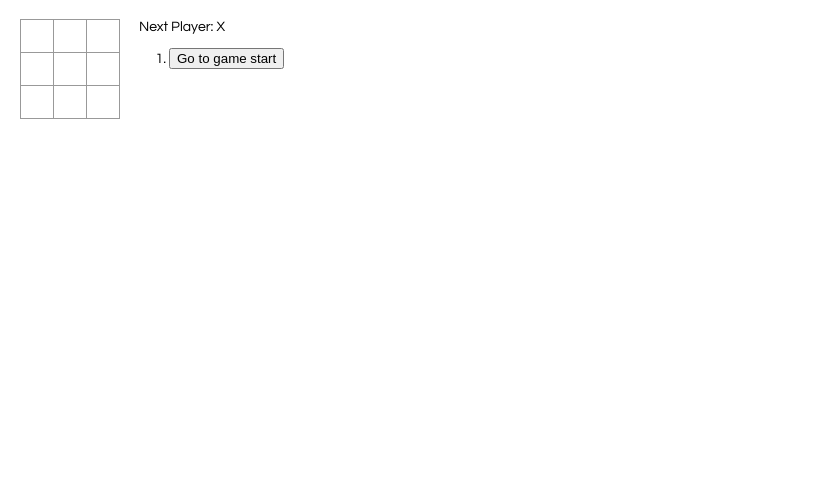
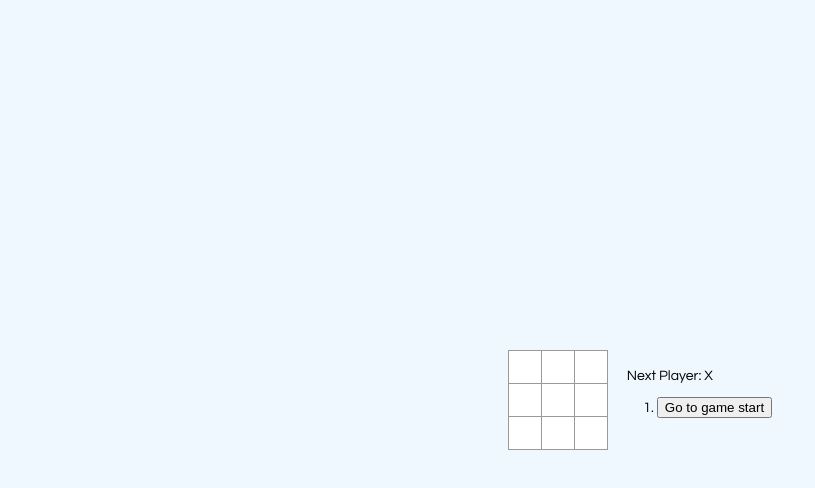
Before and after one commit to Dima0687/tic-tac-toe, a React app: page / in a window 1280 px wide. Shown: the whole page, without its empty margins (0-815 px from the left). Built offline with nearby package versions, Linux system fonts and the light colour scheme.

Commit message:
added display flex

```diff
--- a/src/index.css
+++ b/src/index.css
@@ -1,6 +1,12 @@
+#root {
+  height: 100vh;
+  width: 100%;
+}
+
 body {
   font: 14px "Century Gothic", Futura, sans-serif;
-    margin: 20px;
+  background-color: aliceblue;
+  margin: auto;
 }
 
 ol, ul {
@@ -43,6 +49,10 @@ background: #ddd;
 .game {
   display: flex;
   flex-direction: row;
+  justify-content: center;
+  align-items: center;
+  height: 100%;
+  width: 100%;
 }
 
 .game-info {
```
Also changed, not shown: 1 other file. Lines whose indentation alone changed are shown as unchanged.
